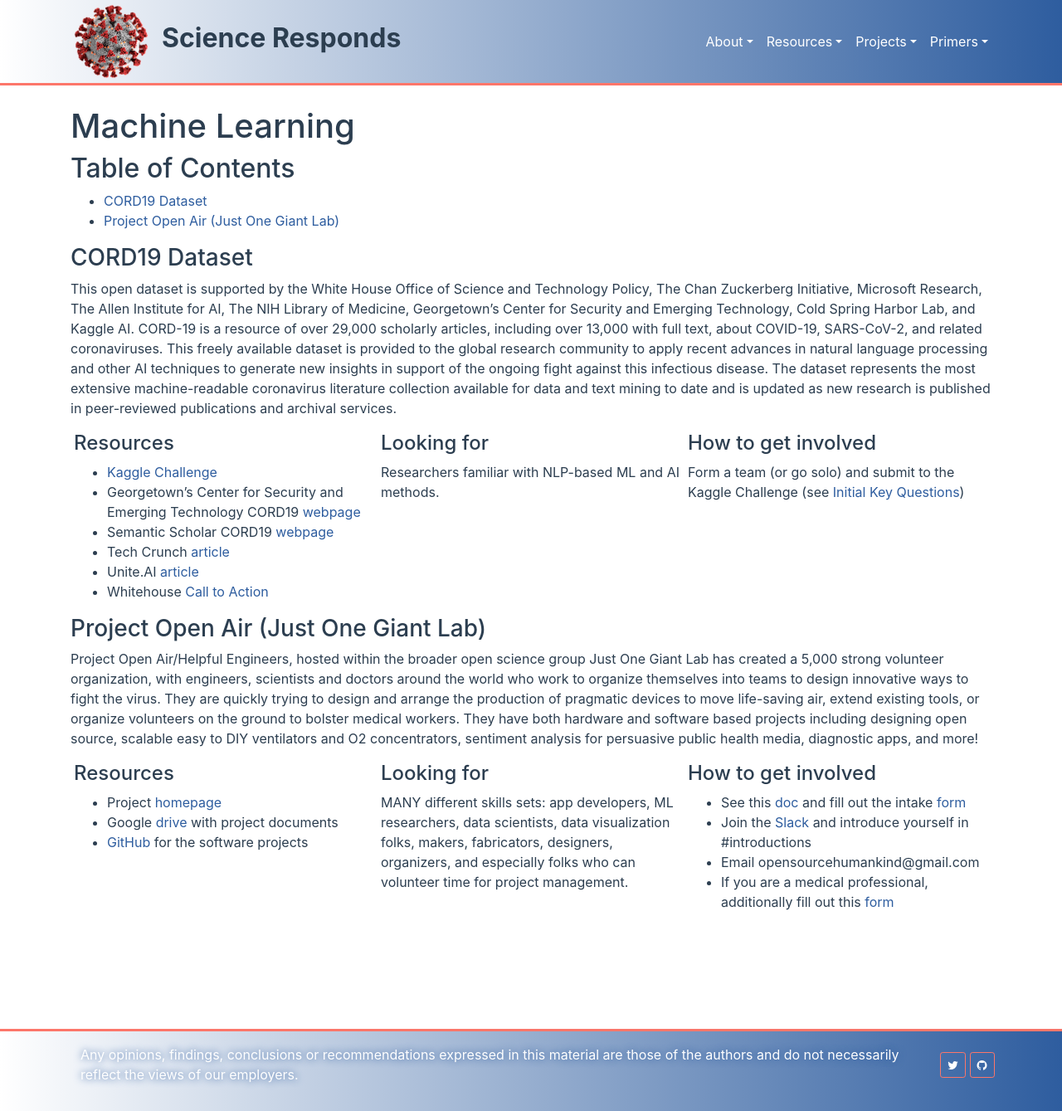
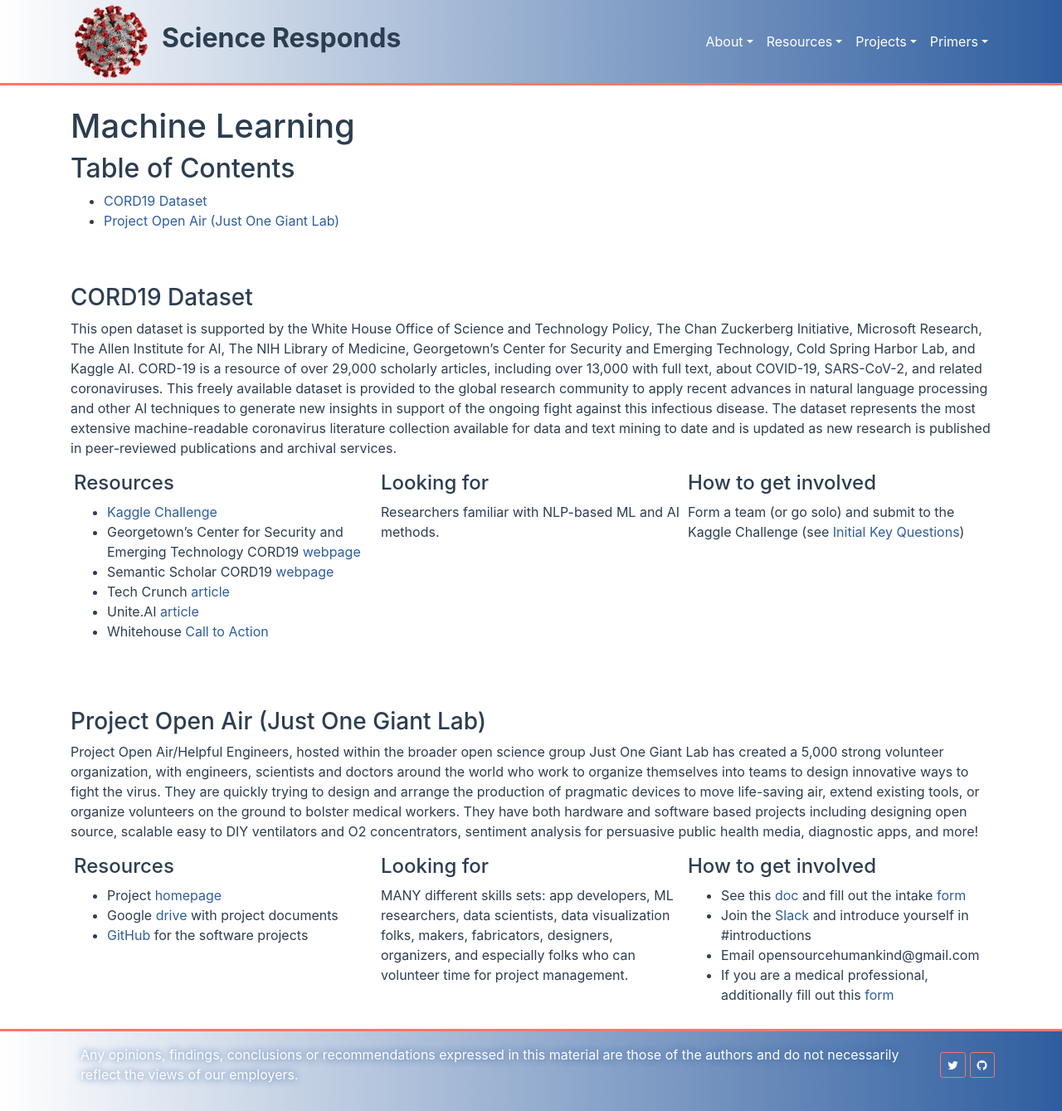
Before and after one commit to science-responds/science-responds.github.io-source, a Jekyll site: the page built from pages/projects/ml.md, in a window 1280 px wide and 1339 px high. Shown: the whole window at 83% size. Built offline with Jekyll 4.4.1, drawn with Linux system fonts in a browser that asks for light colours.

Commit message:
Better nav link, nicer spacing

```diff
--- a/_includes/projects.html
+++ b/_includes/projects.html
@@ -1,5 +1,5 @@
 
-
+<div class="toc">
 <h2>Table of Contents</h2>
 <ul>
 {%- for project_pair in site.data.projects -%}
@@ -10,6 +10,7 @@
   {%- endif -%}
 {%- endfor -%}
 </ul>
+</div>
 
 <div class="projects">
 {%- for project_pair in site.data.projects -%}
@@ -18,7 +19,10 @@
   {%- if project.tags contains include.tag -%}
 <div class="project">
 <div class="description">
-<h3 id="{{project-id}}">{{project.title}}</h3>
+<div class="anchor">
+<a id="{{project-id}}"> </a>
+<h3>{{project.title}}</h3>
+</div>
 {{project.description | markdownify}}
 </div>
 
--- a/assets/css/style.scss
+++ b/assets/css/style.scss
@@ -437,9 +437,16 @@ div.nav-link.dropdown-toggle {
   width: max-content;
 }
 
-:target::before {
-  content: "";
-  display: block;
-  height: 120px; /* fixed header height*/
-  margin: -120px 0 0; /* negative fixed header height */
+div.description {
+  margin-top: 4em;
 }
+
+.anchor a {
+  position: absolute;
+  left: 0px;
+  top: -120px;
+}
+
+.anchor {
+  position: relative;
+}
```
